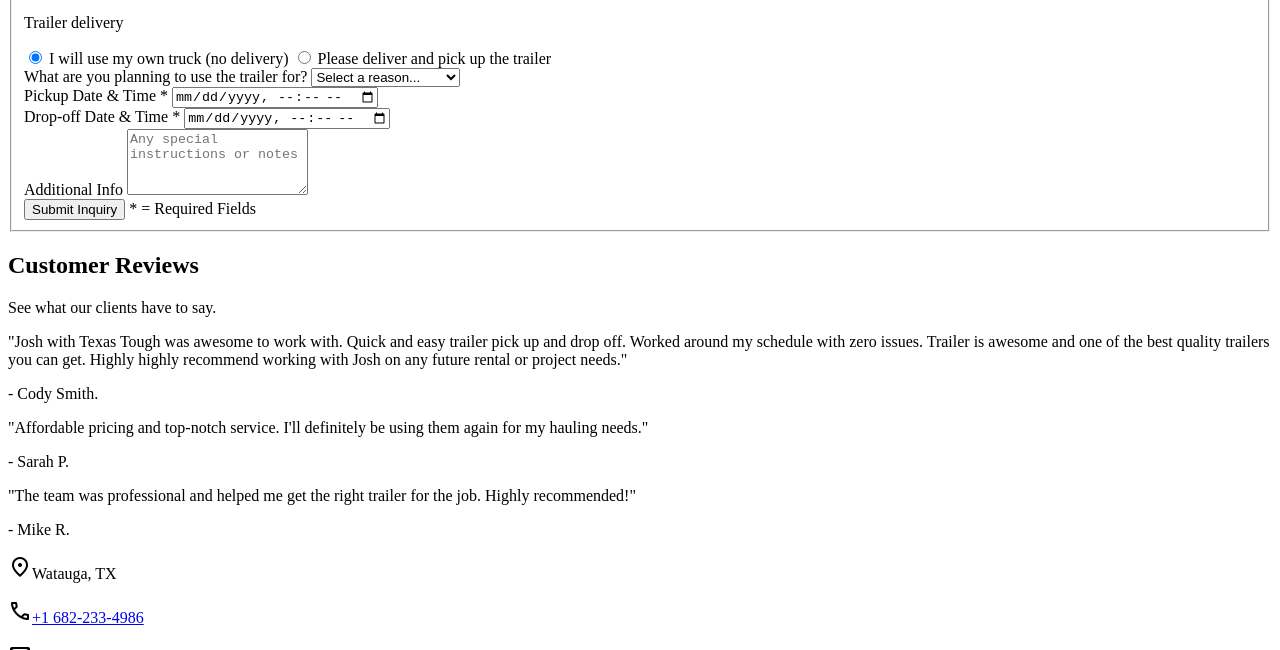
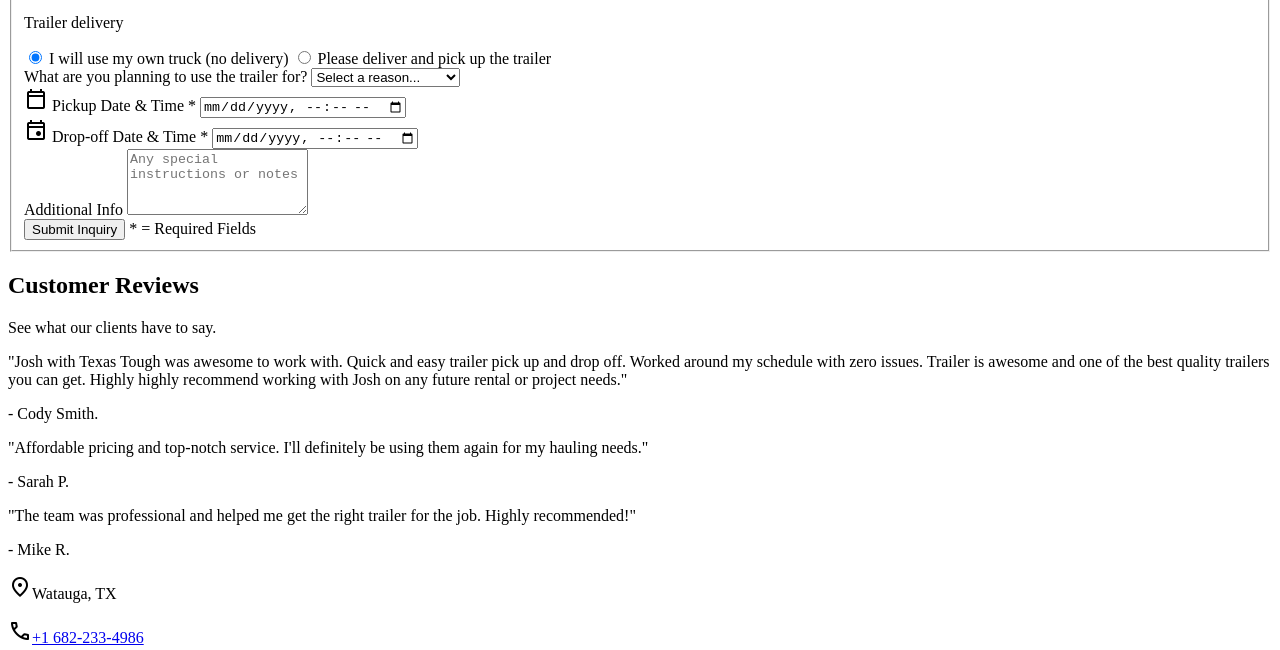
Before and after one commit to jjcodelogics/rental-trailer-demo, a website built with Vite: page trailer.html in a window 1280 px wide. Shown: the part 4729-5379 px from the top of the page. Built offline with nearby package versions, Linux system fonts and the light colour scheme.

Commit message:
planner update

```diff
--- a/trailer.html
+++ b/trailer.html
@@ -261,19 +261,21 @@
 
                     <div class="grid grid-cols-1 md:grid-cols-2 gap-6">
                         <div class="form-group mb-4">
-                            <label for="pickupDate" class="block font-semibold mb-1">
+                            <label for="pickupDate" class="block font-semibold mb-2 flex items-center">
+                                <span class="material-symbols-outlined align-middle mr-2 text-construction-yellow">calendar_today</span>
                                 Pickup Date &amp; Time <span class="text-rustic-red">*</span>
                             </label>
                             <input type="datetime-local" id="pickupDate" name="pickupDate" required
-                                class="w-full px-4 py-3 rounded-md border border-charcoal/20 bg-white focus:ring-2 focus:ring-construction-yellow focus:border-transparent transition-all duration-200 shadow-sm focus:shadow-md">
+                                class="w-full px-4 py-3 rounded-lg border-2 border-charcoal/20 bg-white hover:border-construction-yellow/50 focus:ring-2 focus:ring-construction-yellow focus:border-construction-yellow transition-all duration-200 shadow-sm hover:shadow-md focus:shadow-lg text-base cursor-pointer">
                             <div class="form-error text-red-500 text-sm mt-1" id="pickupDateError"></div>
                         </div>
                         <div class="form-group mb-4">
-                            <label for="deliveryDate" class="block font-semibold mb-1">
+                            <label for="deliveryDate" class="block font-semibold mb-2 flex items-center">
+                                <span class="material-symbols-outlined align-middle mr-2 text-construction-yellow">event</span>
                                 Drop-off Date &amp; Time <span class="text-rustic-red">*</span>
                             </label>
                             <input type="datetime-local" id="deliveryDate" name="deliveryDate" required
-                                class="w-full px-4 py-3 rounded-md border border-charcoal/20 bg-white focus:ring-2 focus:ring-construction-yellow focus:border-transparent transition-all duration-200 shadow-sm focus:shadow-md">
+                                class="w-full px-4 py-3 rounded-lg border-2 border-charcoal/20 bg-white hover:border-construction-yellow/50 focus:ring-2 focus:ring-construction-yellow focus:border-construction-yellow transition-all duration-200 shadow-sm hover:shadow-md focus:shadow-lg text-base cursor-pointer">
                             <div class="form-error text-red-500 text-sm mt-1" id="deliveryDateError"></div>
                         </div>
                     </div>
```
